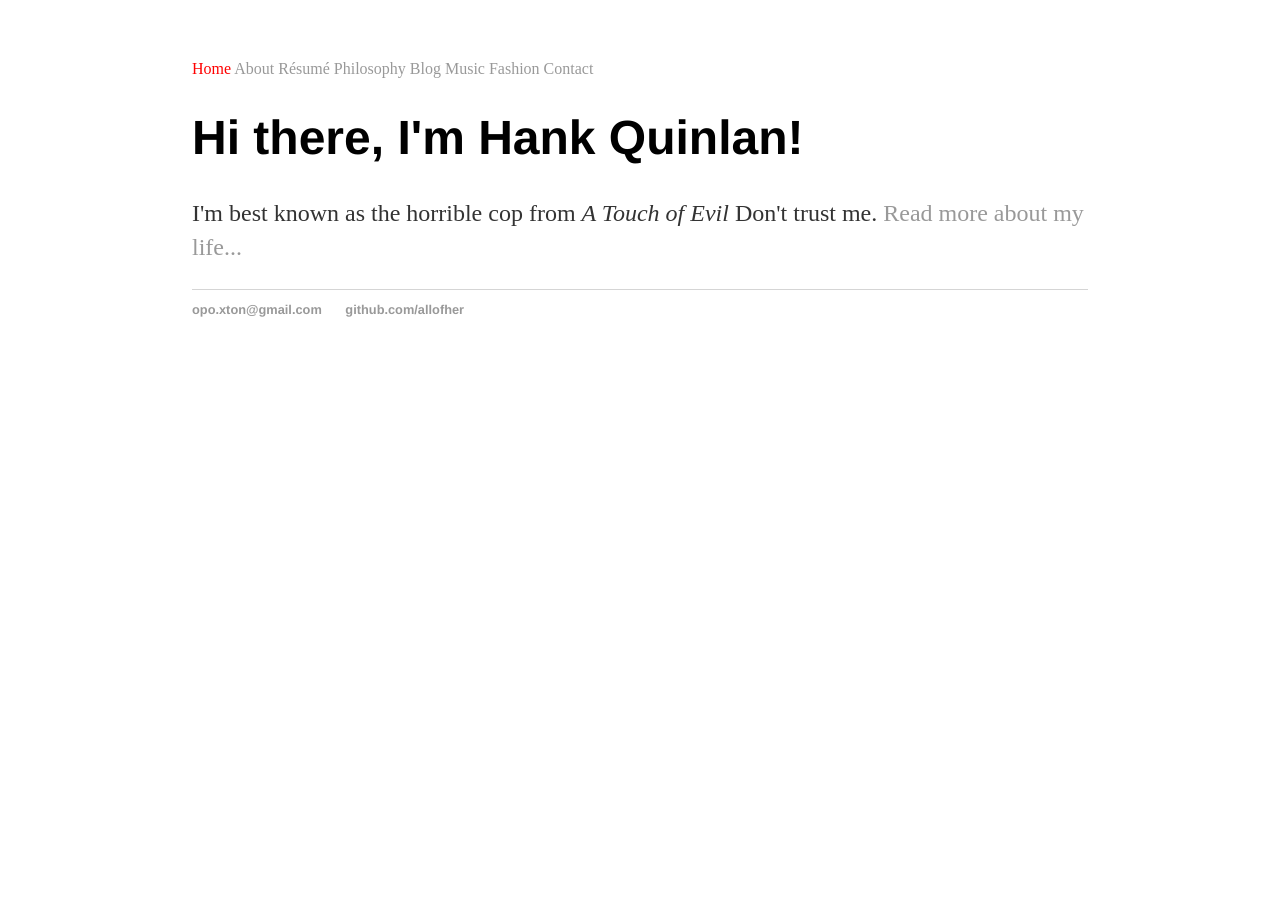
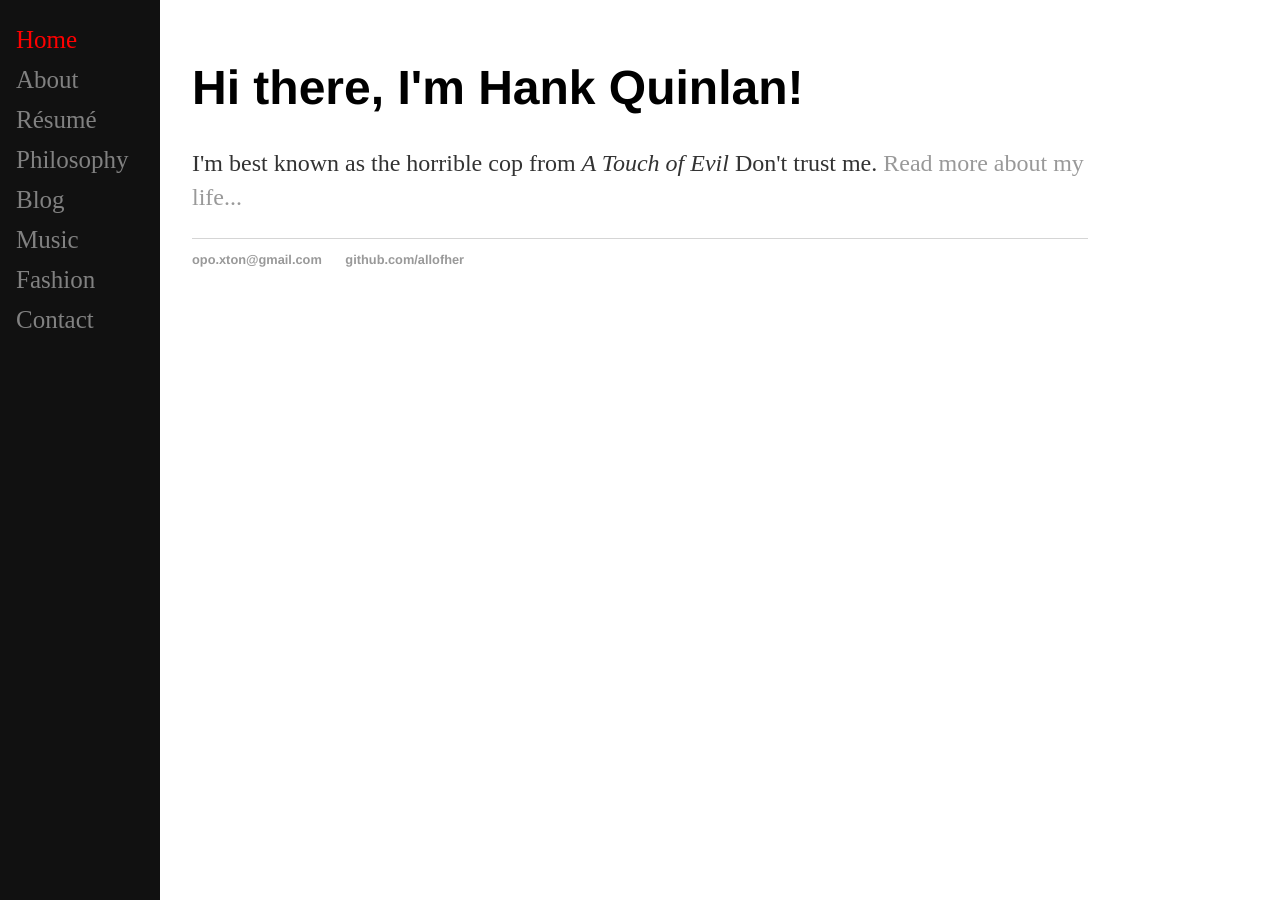
Before and after one commit to allofher/allofher.github.io, a Jekyll site: the page built from index.html, in a window 1280 px wide. Built offline with Jekyll 4.4.1, drawn with Linux system fonts in a browser that asks for light colours.

Commit message:
Update main.css

```diff
--- a/css/main.css
+++ b/css/main.css
@@ -41,3 +41,36 @@ ul.posts {
 ul.posts li {
     list-style: none;
 }
+
+.sidenav {
+  height: 100%; /* Full-height: remove this if you want "auto" height */
+  width: 160px; /* Set the width of the sidebar */
+  position: fixed; /* Fixed Sidebar (stay in place on scroll) */
+  z-index: 1; /* Stay on top */
+  top: 0; /* Stay at the top */
+  left: 0;
+  background-color: #111; /* Black */
+  overflow-x: hidden; /* Disable horizontal scroll */
+  padding-top: 20px;
+}
+
+/* The navigation menu links */
+.sidenav a {
+  padding: 6px 8px 6px 16px;
+  text-decoration: none;
+  font-size: 25px;
+  color: #818181;
+  display: block;
+}
+
+/* Style page content */
+.main {
+  margin-left: 160px; /* Same as the width of the sidebar */
+  padding: 0px 10px;
+}
+
+/* On smaller screens, where height is less than 450px, change the style of the sidebar (less padding and a smaller font size) */
+@media screen and (max-height: 450px) {
+  .sidenav {padding-top: 15px;}
+  .sidenav a {font-size: 18px;}
+}
```
